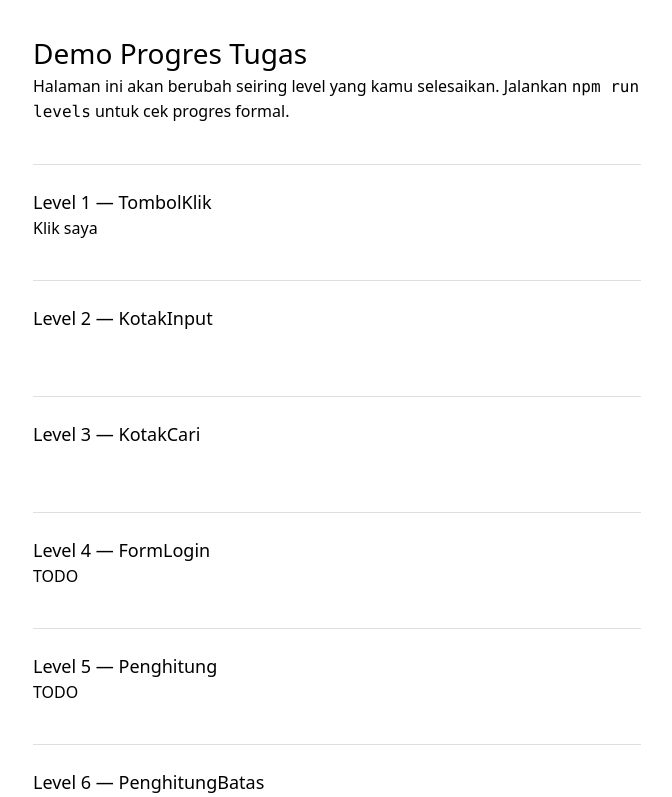
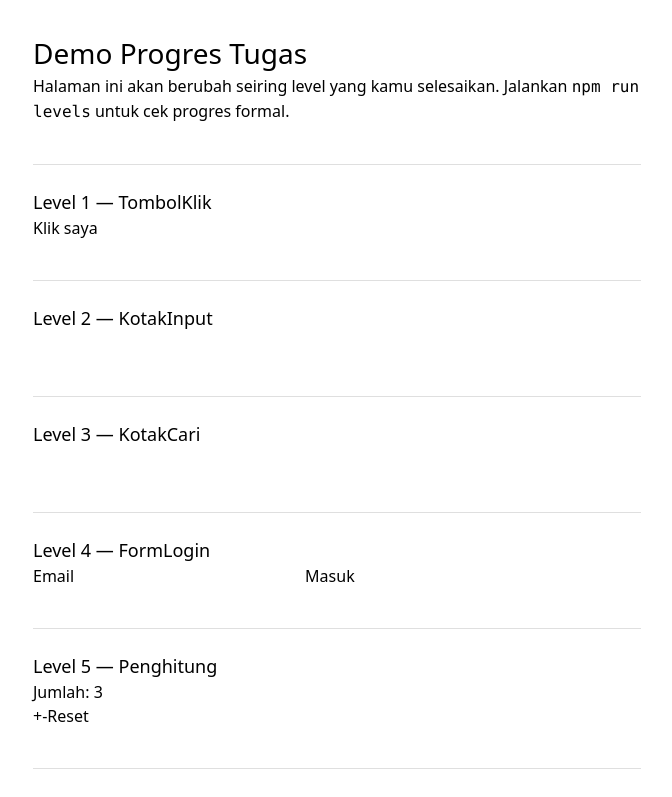
Before and after one commit to webdev-if-its/frontend-5053241034, a React (Vite) app in the folder pertemuan-04/: page / in a window 1280 px wide. Shown: the top 797 px of the page, without its empty margins (303-975 px from the left). Built offline with nearby package versions, Linux system fonts and the light colour scheme.

Commit message:
pertemuan-04: level 3, 4, 5 selesai

```diff
--- a/pertemuan-04/src/components/FormLogin.tsx
+++ b/pertemuan-04/src/components/FormLogin.tsx
@@ -3,6 +3,23 @@
 // "Masuk". Saat form dikirim: cegah reload halaman (e.preventDefault()),
 // lalu panggil onLogin dengan isi email.
 // Lihat SOAL.md untuk kontrak lengkap.
-export function FormLogin(props: any) {
-  return <p>TODO</p>
+
+import type React from "react"
+
+type Props = {
+  onLogin: (email: string) => void
 }
+
+export function FormLogin(props: Props) {
+  const handleSubmit = (e: React.FormEvent<HTMLFormElement>) => {
+    e.preventDefault()
+    const data = e.currentTarget.elements.namedItem("email") as HTMLInputElement;
+    props.onLogin(data.value)
+  }
+  return <form onSubmit={handleSubmit}>
+    <label>Email
+      <input type="email" name="email" />
+    </label>
+    <button type="submit">Masuk</button>
+  </form>
+}
--- a/pertemuan-04/src/components/Penghitung.tsx
+++ b/pertemuan-04/src/components/Penghitung.tsx
@@ -3,6 +3,21 @@
 // teks "Jumlah: {angka}" plus tiga tombol: "+" (tambah 1), "-" (kurangi 1),
 // "Reset" (kembali ke nilai awal).
 // Lihat SOAL.md untuk kontrak lengkap.
-export function Penghitung(props: any) {
-  return <p>TODO</p>
+
+import { useState } from 'react';
+
+type Props = {
+  awal?: number
 }
+
+export function Penghitung(props: Props) {
+  const [jumlah, setJumlah] = useState(props.awal ?? 0)
+  return (
+    <>
+      <p>Jumlah: {jumlah}</p>
+      <button onClick={() => setJumlah(jumlah+1)}>+</button>
+      <button onClick={() => setJumlah(jumlah-1)}>-</button>
+      <button onClick={() => setJumlah(props.awal ?? 0)}>Reset</button>
+    </>
+  )
+  }
```
Also changed, not shown: pertemuan-04/src/components/KotakCari.tsx (line endings or trailing spaces), pertemuan-04/src/components/KotakInput.tsx (line endings or trailing spaces).
